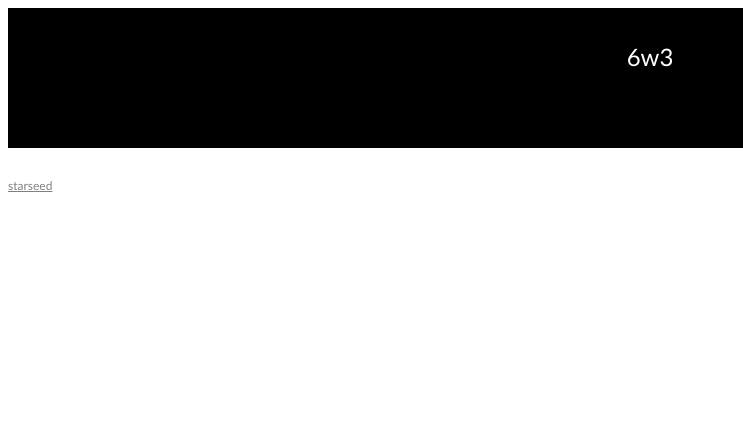
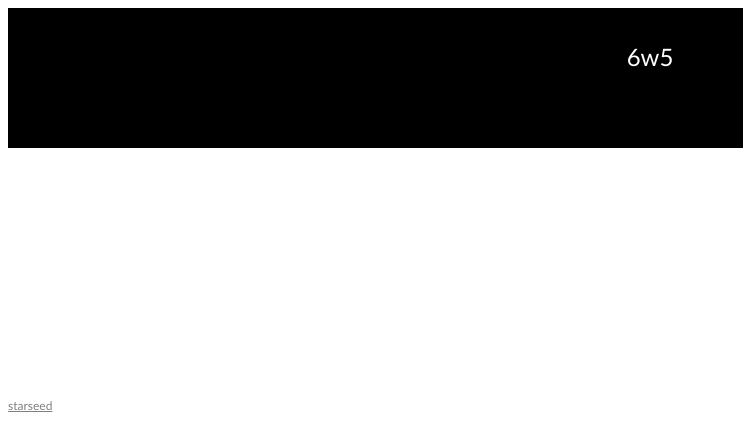
Before and after one commit to 6w3/6w3, a plain HTML site: page index.html in a window 1280 px wide. Shown: the full height of the page, 0-743 px from the left. Drawn offline with Linux system fonts and the light colour scheme.

Commit message:
Update index.html

```diff
--- a/index.html
+++ b/index.html
@@ -1,7 +1,7 @@
 <!DOCTYPE html>
 <html>
   <head>
-    <title>6w3</title>
+    <title>6w5</title>
     <style type="text/css">
 
       tt {
@@ -24,7 +24,8 @@
       }
 
       bb {
-        margin-left: 100px;
+        display: block;
+        left: 100px;
         margin-top: 250px;
         margin-right: 100px;
 
@@ -37,10 +38,10 @@
     </style>
     <body>
       <tt>
-        <p class="ttt"> 6w3 </p>
+        <p class="ttt"> 6w5</p>
       </tt>
       <bb>
-        <p><a href="6w3.github.io/starpastlife"> starseed</a></p>
+        <p><a href="6w5.github.io/starpastlife"> starseed</a></p>
       </bb>
     </body>
   </head>
```
